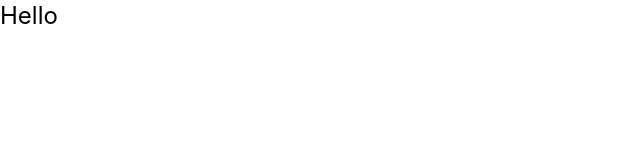
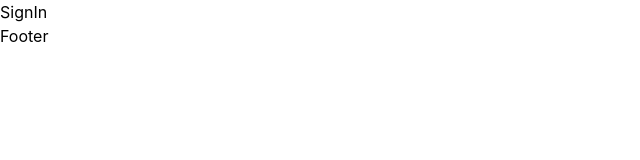
Before and after one commit to nguyenphan2k/Booking, a React (Create React App) app in the folder room_app/: page /signin in a window 1280 px wide. Shown: the top 160 px of the page, without its empty margins (0-640 px from the left). Built offline with nearby package versions, Linux system fonts and the light colour scheme.

Commit message:
Second Commit

```diff
--- a/room_app/package.json
+++ b/room_app/package.json
@@ -8,6 +8,8 @@
     "@testing-library/user-event": "^13.5.0",
     "react": "^18.2.0",
     "react-dom": "^18.2.0",
+    "react-router": "^6.4.5",
+    "react-router-dom": "^6.4.5",
     "react-scripts": "5.0.1",
     "web-vitals": "^2.1.4"
   },
--- a/room_app/src/App.js
+++ b/room_app/src/App.js
@@ -1,9 +1,29 @@
 import './App.css';
+import Home from './pages/Home';
+import Header from './components/Header';
+import Footer from './components/Footer';
+import Profile from './pages/Profile';
+import SignIn from './pages/SignIn';
+import SignUp from './pages/SignUp';
+import ForgotPassWord from './pages/ForgotPassWord';
+import Offers from './pages/Offers';
+import { BrowserRouter as Router, Route, Routes } from 'react-router-dom'
 
 function App() {
   return (
     <>
-      <h1 className='text-2xl'>Hello</h1>
+      <Header />
+      <Router>
+        <Routes>
+          <Route path='/' element={<Home />} />
+          <Route path='/profile' element={<Profile />}/>
+          <Route path='/signin' element={<SignIn />}/>
+          <Route path='/signup' element={<SignUp />}/>
+          <Route path='/forgot-password' element={<ForgotPassWord />}/>
+          <Route path='/offers' element={<Offers />}/>
+        </Routes>
+      </Router>
+      <Footer />
     </>
   );
 }
--- /dev/null
+++ b/room_app/src/components/Footer.jsx
@@ -0,0 +1,9 @@
+import React from 'react'
+
+const Footer = () => {
+  return (
+    <div>Footer</div>
+  )
+}
+
+export default Footer
--- /dev/null
+++ b/room_app/src/components/Header.jsx
@@ -0,0 +1,11 @@
+import React from 'react'
+
+const Header = () => {
+  return (
+    <header>
+      <div></div>
+    </header>
+  )
+}
+
+export default Header
--- a/room_app/src/index.js
+++ b/room_app/src/index.js
@@ -3,6 +3,7 @@
 import './index.css';
 import App from './App';
 import reportWebVitals from './reportWebVitals';
+
 
 const root = ReactDOM.createRoot(document.getElementById('root'));
 root.render(
--- /dev/null
+++ b/room_app/src/pages/ForgotPassword.jsx
@@ -0,0 +1,9 @@
+import React from 'react'
+
+const ForgotPassWord = () => {
+  return (
+    <div>ForgotPassWord</div>
+  )
+}
+
+export default ForgotPassWord
--- /dev/null
+++ b/room_app/src/pages/Home.jsx
@@ -0,0 +1,9 @@
+import React from 'react'
+
+const Home = () => {
+  return (
+    <div>Home</div>
+  )
+}
+
+export default Home
--- /dev/null
+++ b/room_app/src/pages/Offers.jsx
@@ -0,0 +1,9 @@
+import React from 'react'
+
+const Offers = () => {
+  return (
+    <div>Offers</div>
+  )
+}
+
+export default Offers
--- /dev/null
+++ b/room_app/src/pages/Profile.jsx
@@ -0,0 +1,9 @@
+import React from 'react'
+
+const Profile = () => {
+  return (
+    <div>Profile</div>
+  )
+}
+
+export default Profile
--- /dev/null
+++ b/room_app/src/pages/SignIn.jsx
@@ -0,0 +1,9 @@
+import React from 'react'
+
+const SignIn = () => {
+  return (
+    <div>SignIn</div>
+  )
+}
+
+export default SignIn
--- /dev/null
+++ b/room_app/src/pages/SignUp.jsx
@@ -0,0 +1,9 @@
+import React from 'react'
+
+const SignUp = () => {
+  return (
+    <div>SignUp</div>
+  )
+}
+
+export default SignUp
```
Also changed, not shown: 1 other file (tests, documents, lock files or other folders).
